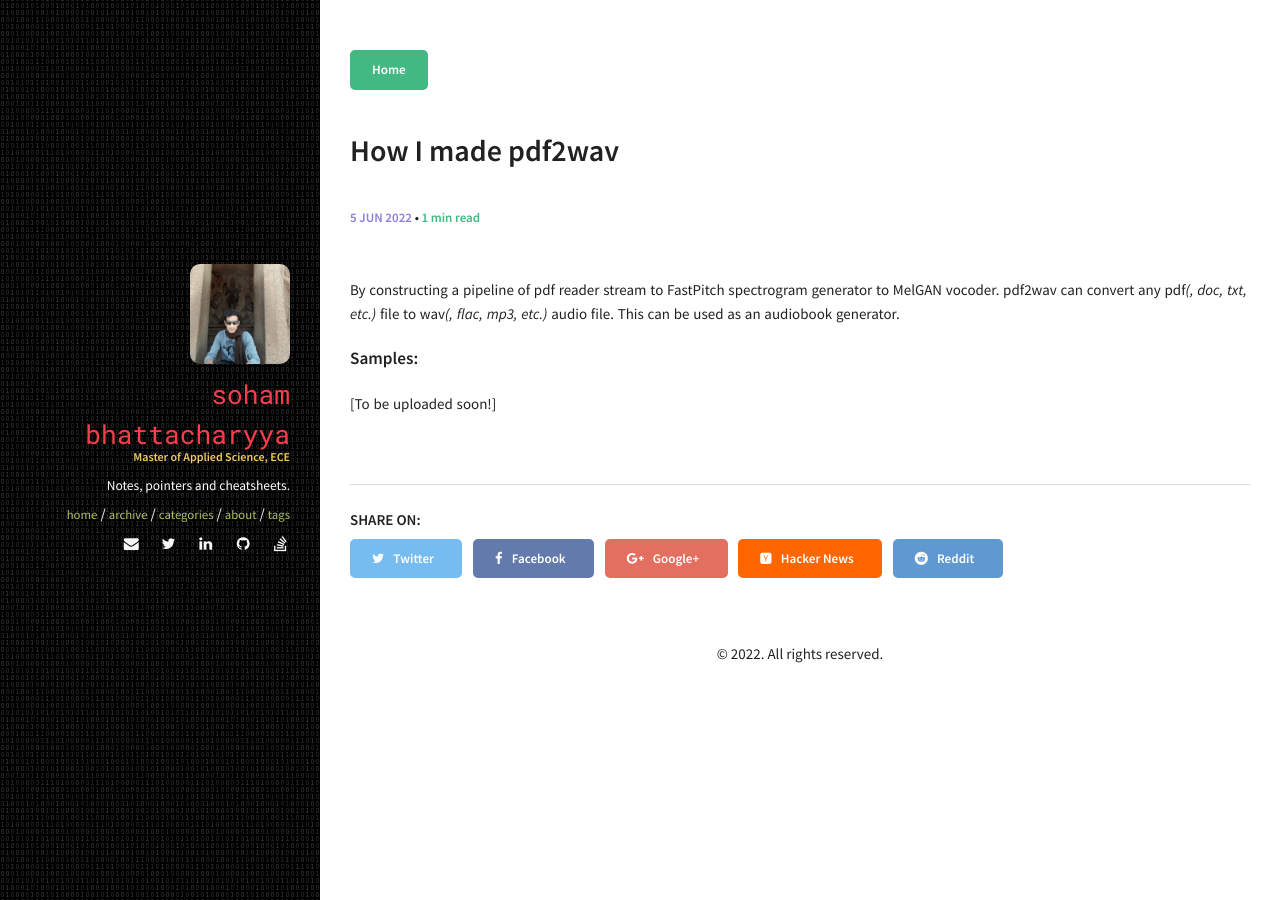
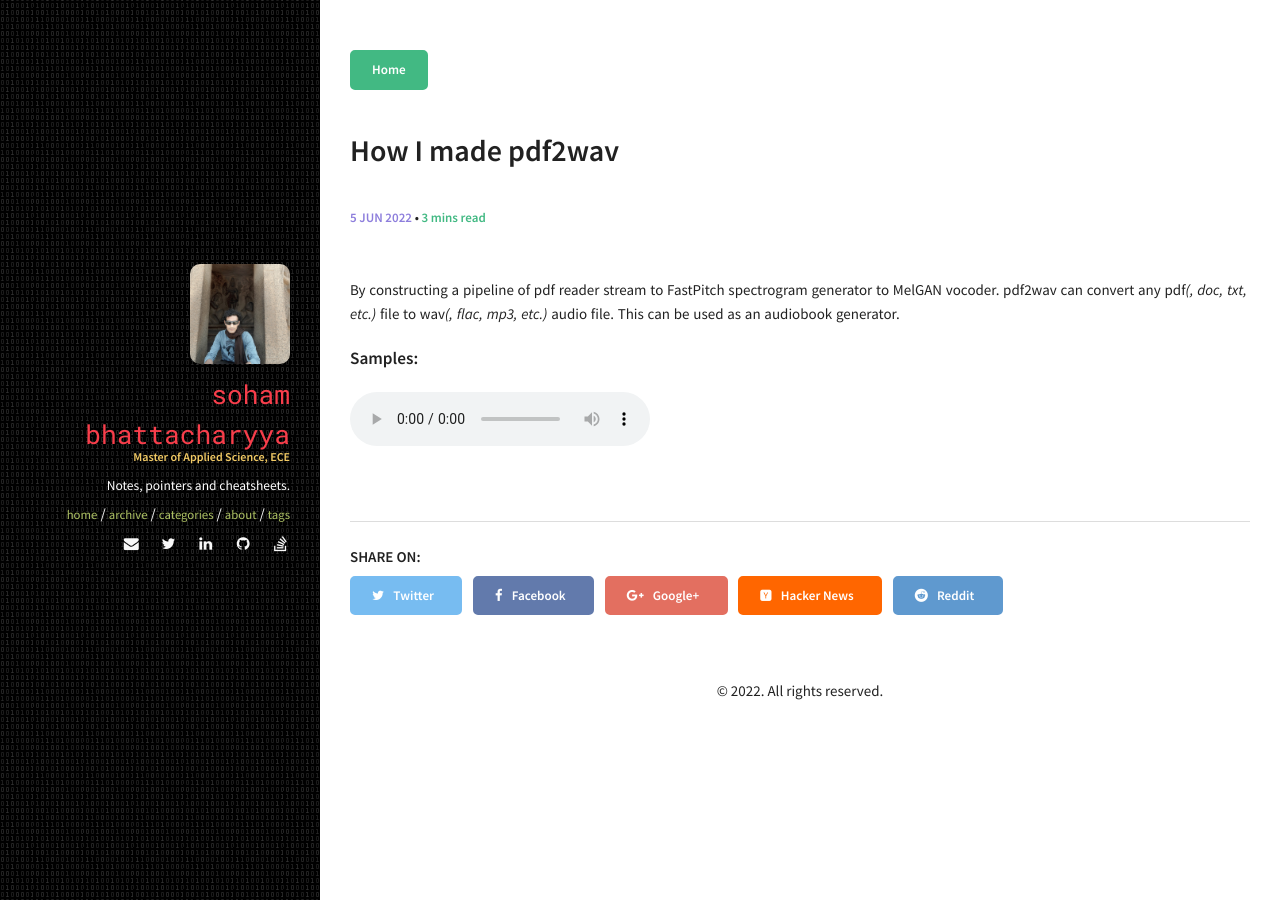
Before and after one commit to sohambhattacharyya/sohambhattacharyya.github.io, a Jekyll site: the page built from _posts/2022-06-05-How-I-made-pdf2wav.markdown, in a window 1280 px wide. Built offline with Jekyll 4.4.1, drawn with Linux system fonts in a browser that asks for light colours; comment, search, counter and statistics services are not loaded; some of the changed lines change nothing that is shown.

Commit message:
upload pdf2wav audio

```diff
--- /dev/null
+++ b/_includes/open-embed.html
@@ -0,0 +1,132 @@
+<style>
+.videoWrapper {
+	position: relative;
+	padding-bottom: 56.333%;
+	height: 0;
+    background: black;
+}
+.videoWrapper iframe {
+	position: absolute;
+	top: 0;
+	left: 0;
+	width: 100%;
+	height: 100%;
+    border: 0;
+}
+</style>
+
+<script>
+function get_youtube_id(url) {
+    var p = /^(?:https?:\/\/)?(?:www\.)?(?:youtu\.be\/|youtube\.com\/(?:embed\/|v\/|watch\?v=|watch\?.+&v=))((\w|-){11})(?:\S+)?$/;
+    return (url.match(p)) ? RegExp.$1 : false;
+}
+function vimeo_embed(url,el) {
+    var id = false;
+    $.ajax({
+      url: 'https://vimeo.com/api/oembed.json?url='+url,
+      async: true,
+      success: function(response) {
+        if(response.video_id) {
+          id = response.video_id;
+          if(url.indexOf('autoplay=1') !== -1) var autoplay=1; else var autoplay=0;
+          if(url.indexOf('loop=1') !== -1) var loop=1; else var loop=0;
+          var theInnerHTML = '<div class="videoWrapper"><iframe src="https://player.vimeo.com/video/'+id+'/?byline=0&title=0&portrait=0';
+          if(autoplay==1) theInnerHTML += '&autoplay=1';
+          if(loop==1) theInnerHTML += '&loop=1';
+          theInnerHTML += '" webkitallowfullscreen mozallowfullscreen allowfullscreen></iframe></div>';
+          el.innerHTML = theInnerHTML;
+        }
+      }
+    });
+}
+function video_embed() {
+    var p = document.getElementsByTagName('p');
+    for(var i = 0; i < p.length; i++) {
+        //check if this is an external url (that starts with https:// or http://
+        if (p[i].innerHTML.indexOf("http://") == 0 ||
+            p[i].innerHTML.indexOf("https://") == 0) {
+            var youtube_id = get_youtube_id(p[i].innerHTML);
+            if(youtube_id) {
+                if(p[i].innerHTML.indexOf('autoplay=1') !== -1) var autoplay=1; else var autoplay=0;
+                if(p[i].innerHTML.indexOf('loop=1') !== -1) var loop=1; else var loop=0;
+                var theInnerHTML = '<div class="videoWrapper"><iframe width="720" height="420" src="https://www.youtube.com/embed/' + youtube_id + '?rel=0&showinfo=0';
+                if(autoplay==1) theInnerHTML += '&autoplay=1';
+                if(loop==1) theInnerHTML += '&loop=1&playlist='+youtube_id+'&version=3';
+                if(p[i].innerHTML.indexOf('start=') !== -1) theInnerHTML += '&start='+p[i].innerHTML.substring(p[i].innerHTML.indexOf('start=')+6);
+                theInnerHTML += '" frameborder="0" allowfullscreen></iframe></div>';
+                p[i].innerHTML = theInnerHTML;
+            }
+            if(p[i].innerHTML.indexOf('vimeo.com') !== -1) {
+                //ask vimeo for the id and place the embed
+                vimeo_embed(p[i].innerHTML,p[i]);
+            }
+        }
+    }
+}
+video_embed();
+
+function mp3_embed() {
+    var p = document.getElementsByTagName('p');
+    for(var i = 0; i < p.length; i++) {
+        if(p[i].innerHTML.indexOf('.mp3') !== -1) {
+            var str = p[i].innerHTML.split('?');
+            if(str.length == 1) str[1] = '';
+            var str1 = str[1];
+            str1 = str1.replace('&','').replace('&','');
+            str1 = str1.replace('autoplay=1','').replace('autoplay=0','');
+            str1 = str1.replace('loop=1','').replace('loop=0','');
+            str1 = str1.replace('controls=0','').replace('controls=1','');
+
+            if (str[0].lastIndexOf('.mp3', str[0].length - 4) === str[0].length - 4 && str1.length == 0) {
+                if(str[1].indexOf('autoplay=1') !== -1) var autoplay=1; else var autoplay=0;
+                if(str[1].indexOf('loop=1') !== -1) var loop=1; else var loop=0;
+                if(str[1].indexOf('controls=0') !== -1) var controls=0; else var controls=1;
+                var newInnerHTML = '<audio';
+                if(autoplay==1) newInnerHTML += ' autoplay';
+                if(loop==1) newInnerHTML += ' loop';
+                if(controls==1) newInnerHTML += ' controls';
+                newInnerHTML += '><source src="'+str[0]+'" type="audio/mpeg">Your browser does not support the audio element.</audio>';
+                p[i].innerHTML = newInnerHTML;
+            }
+        }
+    }
+}
+mp3_embed();
+
+function wav_embed() {
+    var p = document.getElementsByTagName('p');
+    for (var i = 0; i < p.length; i++) {
+        if (p[i].innerHTML.indexOf('.wav') !== -1) {
+            var str = p[i].innerHTML.split('?');
+            if (str.length == 1) str[1] = '';
+            var str1 = str[1];
+            str1 = str1.replace('&', '').replace('&', '');
+            str1 = str1.replace('autoplay=1', '').replace('autoplay=0', '');
+            str1 = str1.replace('loop=1', '').replace('loop=0', '');
+            str1 = str1.replace('controls=0', '').replace('controls=1', '');
+
+            if (
+                str[0].lastIndexOf('.wav', str[0].length - 4) === str[0].length - 4 &&
+                str1.length == 0
+            ) {
+                if (str[1].indexOf('autoplay=1') !== -1) var autoplay = 1;
+                else var autoplay = 0;
+                if (str[1].indexOf('loop=1') !== -1) var loop = 1;
+                else var loop = 0;
+                if (str[1].indexOf('controls=0') !== -1) var controls = 0;
+                else var controls = 1;
+                var newInnerHTML = '<audio';
+                if (autoplay == 1) newInnerHTML += ' autoplay';
+                if (loop == 1) newInnerHTML += ' loop';
+                if (controls == 1) newInnerHTML += ' controls';
+                newInnerHTML +=
+                    '><source src="' +
+                    str[0] +
+                    '" type="audio/mpeg">Your browser does not support the audio element.</audio>';
+                p[i].innerHTML = newInnerHTML;
+            }
+        }
+    }
+}
+wav_embed();
+</script>
--- a/_posts/2022-06-05-How-I-made-pdf2wav.markdown
+++ b/_posts/2022-06-05-How-I-made-pdf2wav.markdown
@@ -14,4 +14,7 @@
 By constructing a pipeline of pdf reader stream to FastPitch spectrogram generator to MelGAN vocoder. pdf2wav can convert any pdf*(, doc, txt, etc.)* file to wav*(, flac, mp3, etc.)* audio file. This can be used as an audiobook generator.
 
 ##### Samples:
-[To be uploaded soon!]
+
+/audio/pdf2wav.wav
+
+{% include open-embed.html %}
```
Also changed, not shown: 1 other file.
